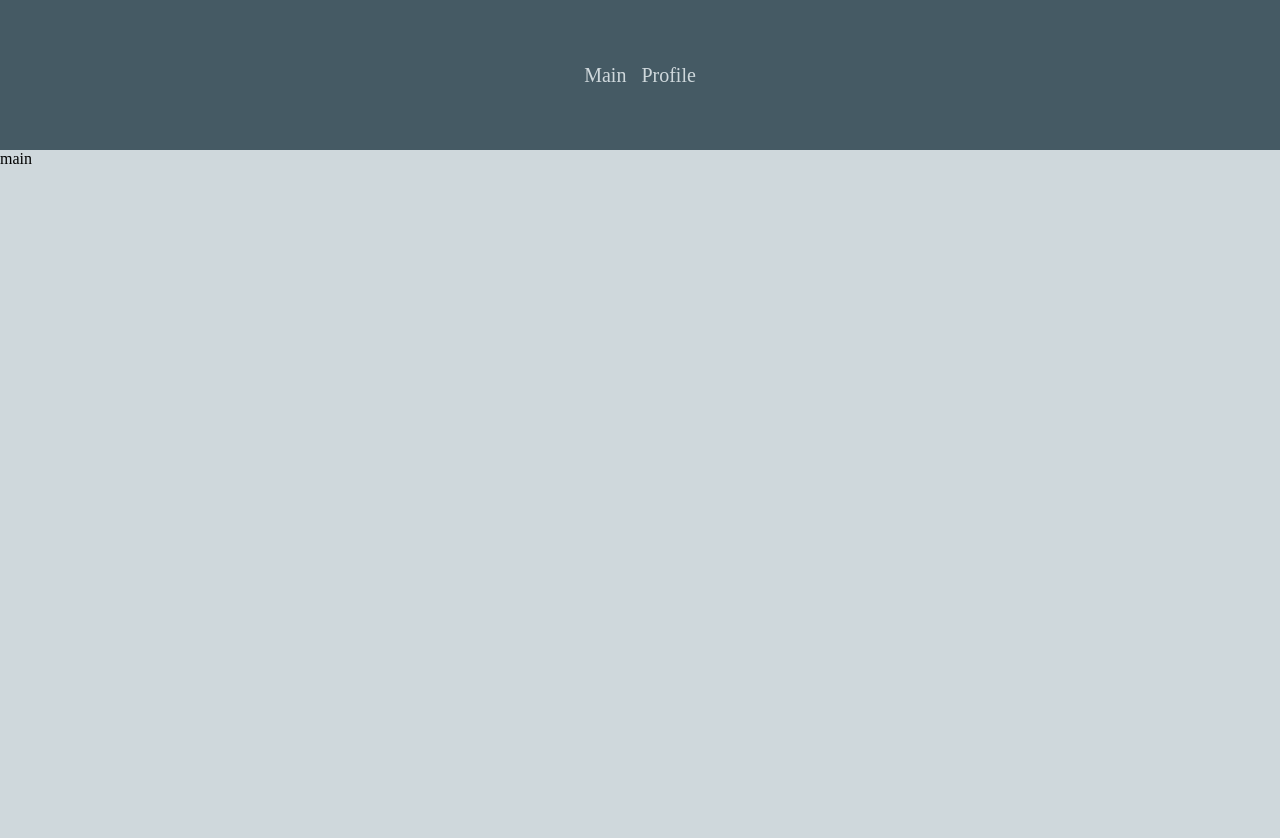
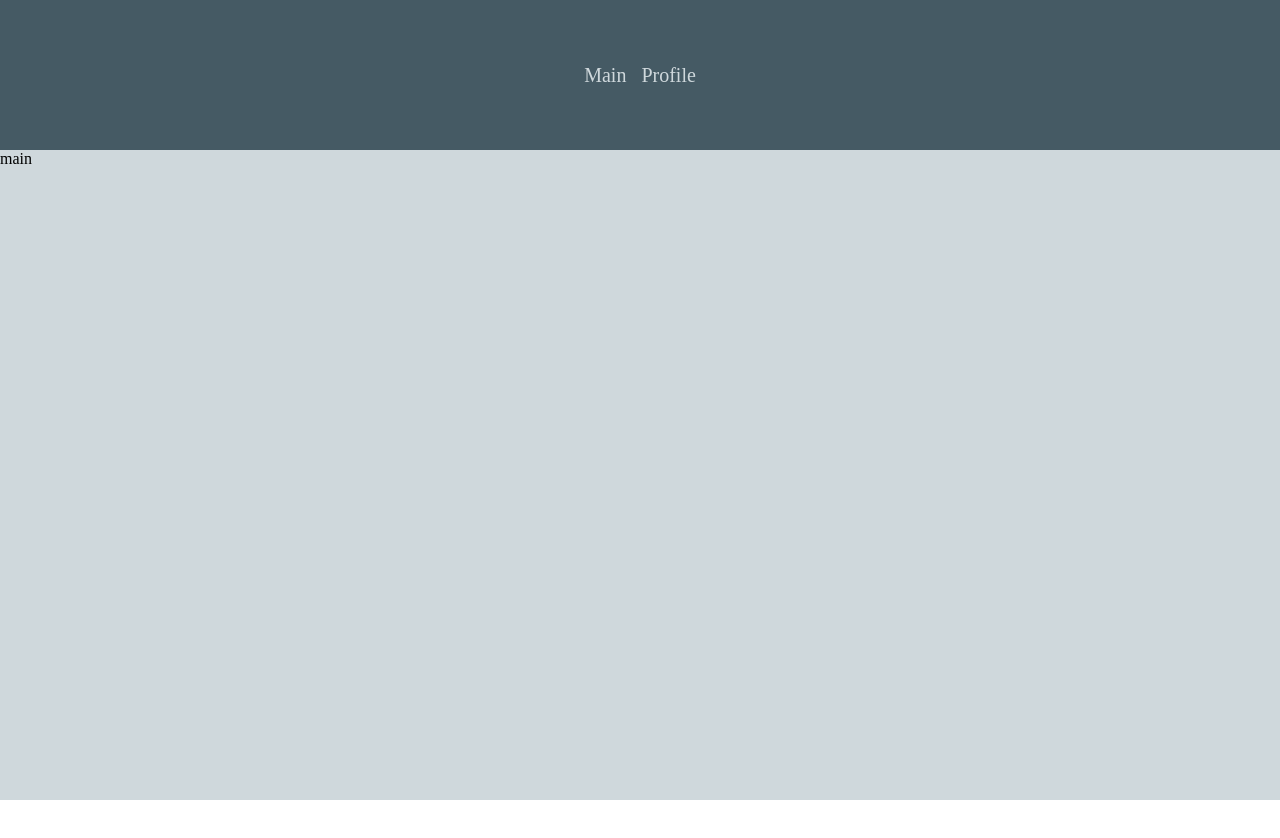
Before and after one commit to Andrew1996-la/budgetWise, a React (Vite) app: page / in a window 1280 px wide. Shown: the top 838 px of the page. After the commit the page ends 800 px from the top, so only its background shows below. Built offline with nearby package versions, Linux system fonts and the light colour scheme; a web font is replaced by a local one.

Commit message:
hot-fix height main

```diff
--- a/src/App.module.css
+++ b/src/App.module.css
@@ -5,6 +5,6 @@
     top: 150px;
     left: 0;
     min-width: 100%;
-    min-height: 100%;
+    min-height: calc(100% - 150px);
     background-color: var(--light-primary-color);
 }
```
